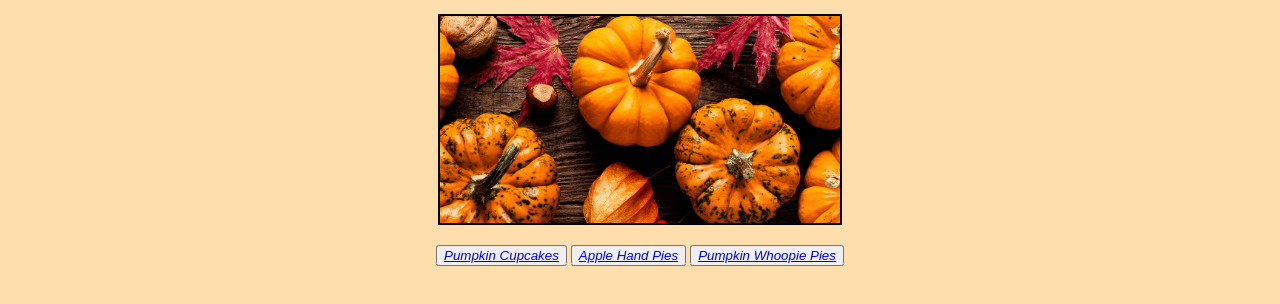
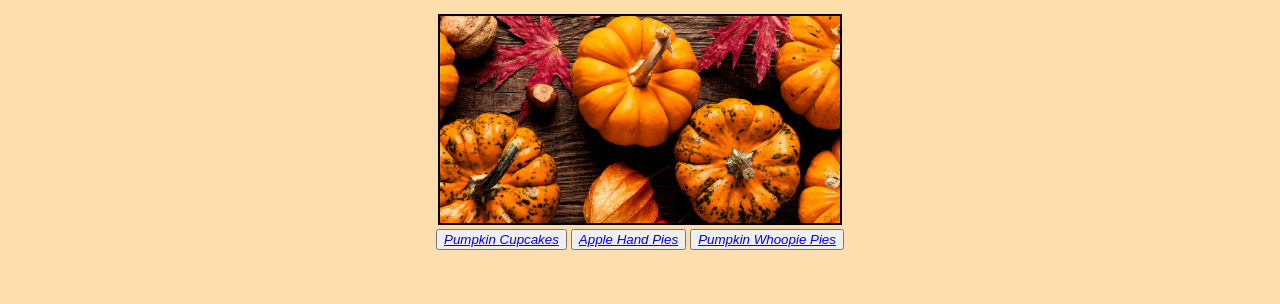
Before and after one commit to ryanbottjer/programming2-fall2023, a plain HTML site: page recipe-book/index.html in a window 1280 px wide. Shown: the part 100-404 px from the top of the page. Drawn offline with Linux system fonts and the light colour scheme.

Commit message:
recipe book final

```diff
--- a/recipe-book/index.html
+++ b/recipe-book/index.html
@@ -8,20 +8,18 @@
 <body>
 	<body style="background-color:navajowhite;">
 	<center>
-		<h1
-			style="background-color: white;color: black;">Ryan's Recipes
+		<h1 style="background-color: white;color: black;">Ryan's Recipes
     	</h1>
 	</center>
 	<center>
 		<p>
-			<i> Wonderful fall recipes for you!</i>
+			<i>Wonderful fall recipes for you!</i>
 		</p>
 	</center>
 	<center>
 		<img style='border:2px solid #000000'src="front_image/pumpkins.jpeg" alt="Pumpkin Whoopie Pies" width="400">
 	</center>
-	<p
-		style="text-align:center;">
+	<center>
 		<button type="button">
 			<a href="recipes/cupcakes.html"><i>Pumpkin Cupcakes</i></a>
 		</button>
@@ -31,6 +29,6 @@
 		<button type="button">
 			<a href="recipes/whoopie.html"><i>Pumpkin Whoopie Pies</i></a>
 		</button>
-	</p>
+	</center>
 </body>
 </html>
```
Lines whose indentation alone changed are shown as unchanged.
